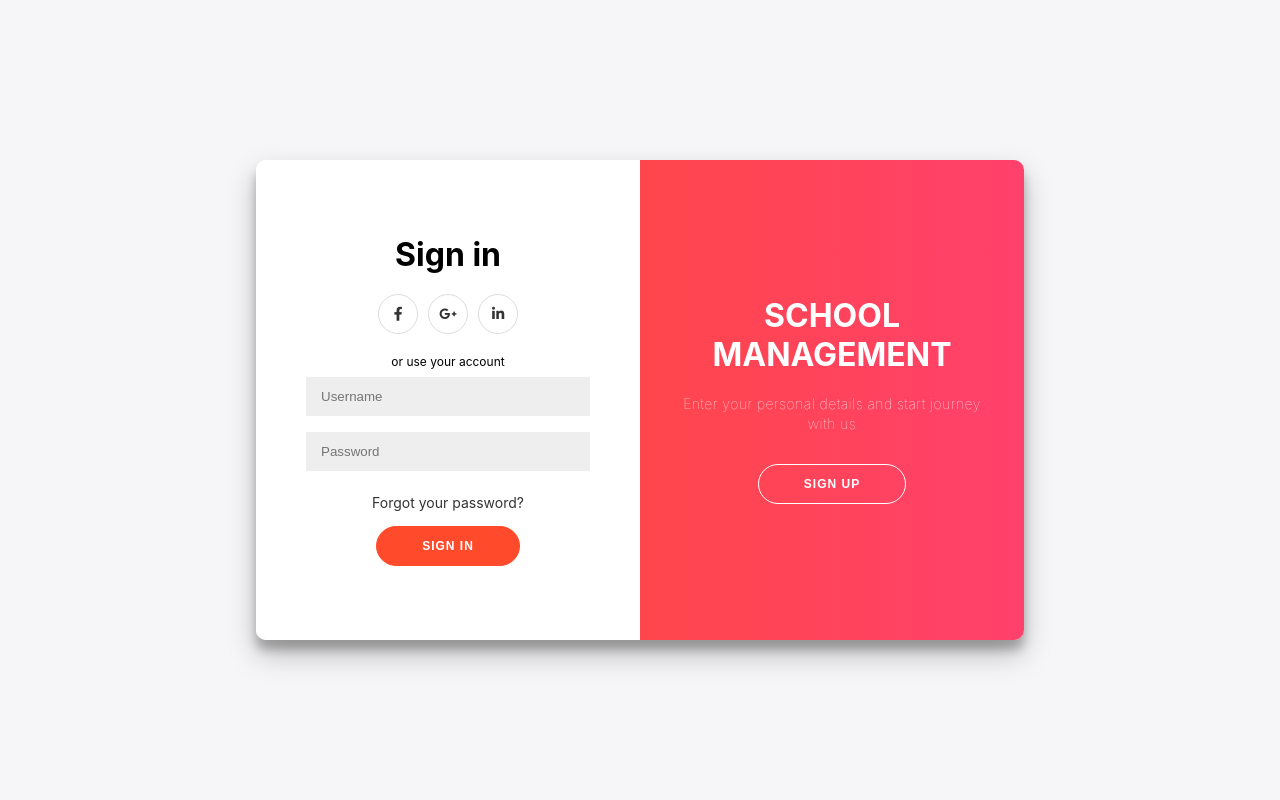
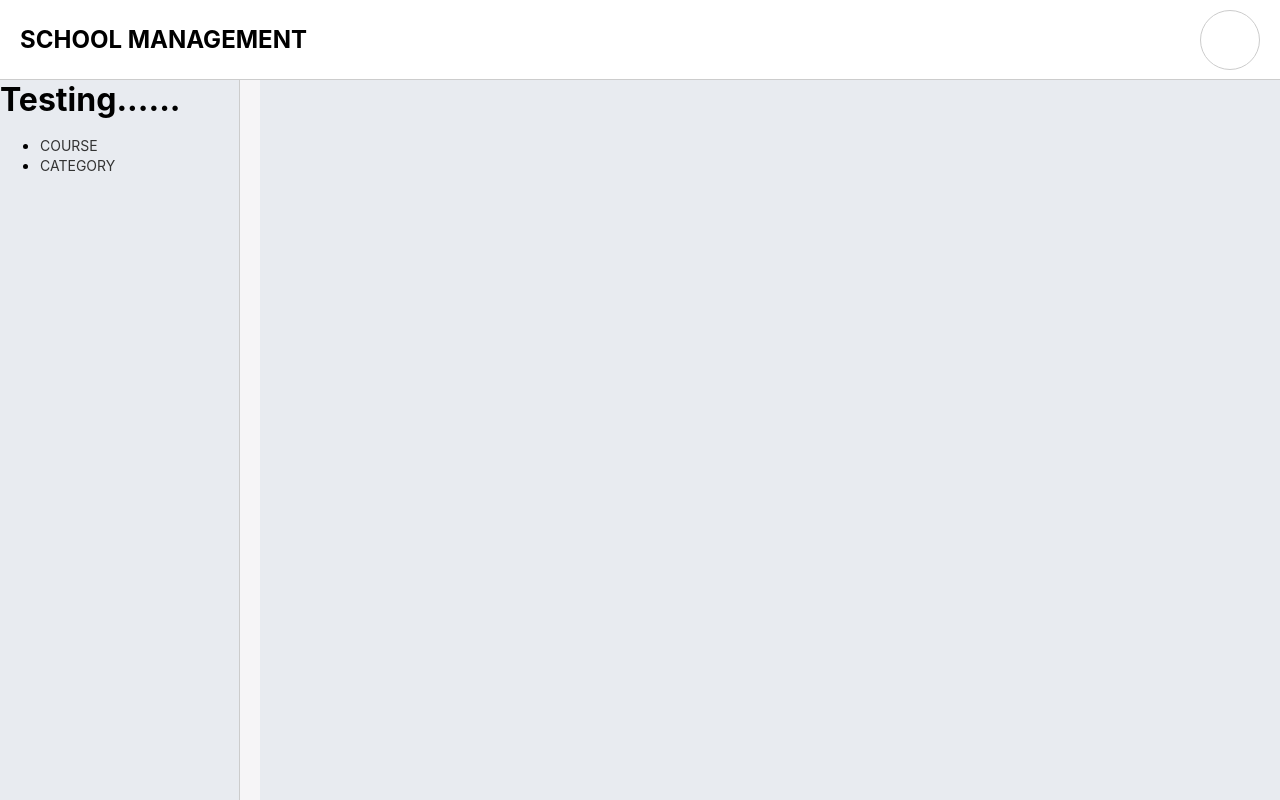
Before and after one commit to penhsokra/React-Js-Practice, a React (Create React App) app: page / in a window 1280 px wide. Built offline with nearby package versions, Linux system fonts and the light colour scheme; the HTML template or start-up script is replaced by a standard one.

Commit message:
Update App.js

```diff
--- a/src/App.js
+++ b/src/App.js
@@ -7,15 +7,13 @@ import Course from './screens/course/Course.screen';
 import Layout from './screens/layout/Layout.screen';
 function App() {
   return (
-    <div className='App'>
       <Routes>
-        <Route index element={<AuthScreen />}></Route>
-        <Route path='/home' element={<Layout />} />
-        <Route path='/Auth' element={<AuthScreen />} />
-        <Route path='/course' element={<Course />} />
-        <Route path='/category' element={<Category />} />
+        <Route path="/" element={<Layout />}>
+          <Route path='/Auth' element={<AuthScreen />} />
+          <Route path='/course' element={<Course />} />
+          <Route path='/category' element={<Category />} />
+        </Route>
       </Routes>
-    </div>
   );
 }
 export default App;
```
